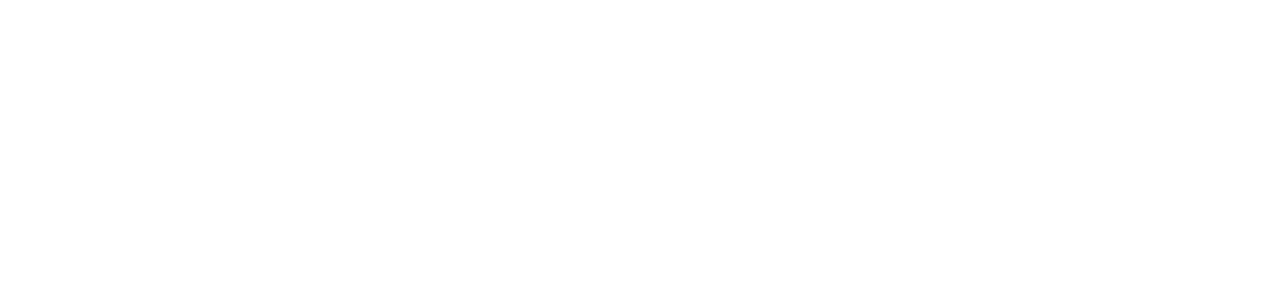
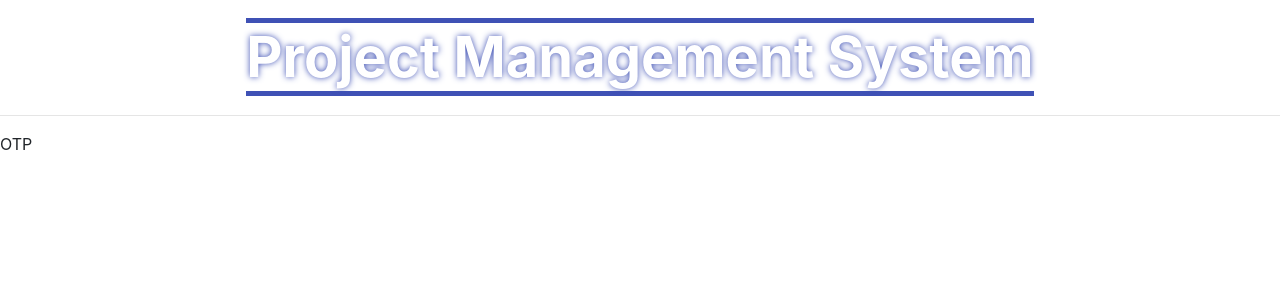
Before and after one commit to xamimran/Project-Management-System-Frontend-, a React (Create React App) app: page /otp in a window 1280 px wide. Before the commit this address had no page. Shown: the top 300 px of the page. Built offline with nearby package versions, Linux system fonts and the light colour scheme.

Commit message:
Added OTP Component

```diff
--- a/src/App.js
+++ b/src/App.js
@@ -4,7 +4,7 @@
 import "./App.css";
 
 // Components
-import { Signin, Home, Signup, ResetPassword } from "./components";
+import { Signin, Home, Signup, ResetPassword, OTP } from "./components";
 
 export const App = () => {
   return (
@@ -14,6 +14,7 @@
           <Route path="/" element={<Signin />} />
           <Route path="/signup" element={<Signup />} />
           <Route path="/resetPassword" element={<ResetPassword />} />
+          <Route path="/otp" element={<OTP />} />
           <Route path="/home" element={<Home />} />
         </Routes>
       </BrowserRouter>
--- /dev/null
+++ b/src/components/OTP/OTP.jsx
@@ -0,0 +1,15 @@
+import React from 'react'
+import { Header } from '../Header/Header'
+// importing CSS
+import styles from './OTP.module.css';
+
+
+export const OTP = () => {
+    return (
+        <div className={styles.root}>
+            <Header/>
+
+            OTP
+        </div>
+    )
+}
--- a/src/components/Signin/Signin.module.css
+++ b/src/components/Signin/Signin.module.css
@@ -1,14 +1,14 @@
-/* Submit Button */
-.submitButton {
-  background-color: var(--default-color) !important;
-  color: white !important;
-}
-
 /* Root CSS */
 .root {
   text-align: center;
   margin-top: 10vh;
   font-family: "Lato", sans-serif;
+}
+
+/* Submit Button */
+.submitButton {
+  background-color: var(--default-color) !important;
+  color: white !important;
 }
 
 /* Sign in */
--- a/src/components/index.js
+++ b/src/components/index.js
@@ -2,3 +2,4 @@
 export { Home } from "./Home/Home";
 export { Signup } from "./Signup/Signup";
 export { ResetPassword } from './ResetPassword/ResetPassword';
+export { OTP } from './OTP/OTP';
```
Also changed, not shown: src/components/OTP/OTP.module.css (added), 1 other file (tests, documents, lock files or other folders).
